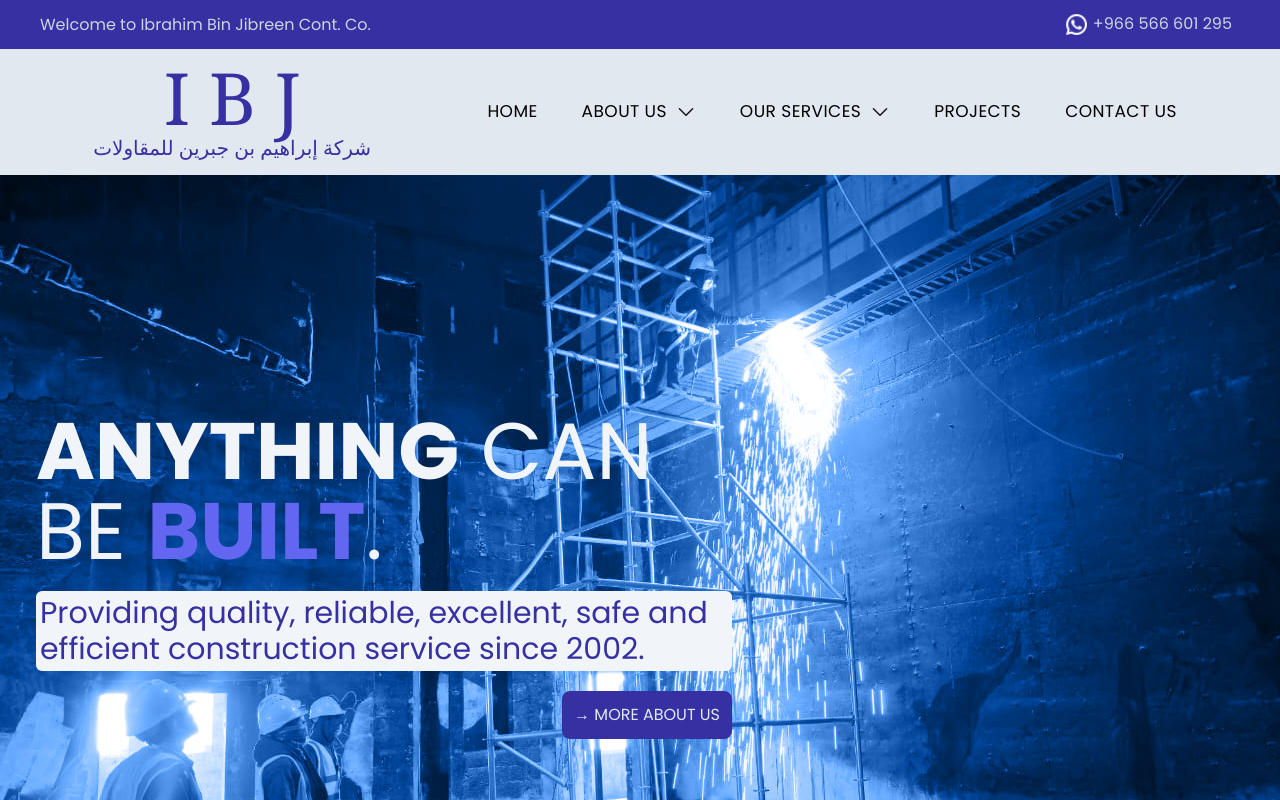
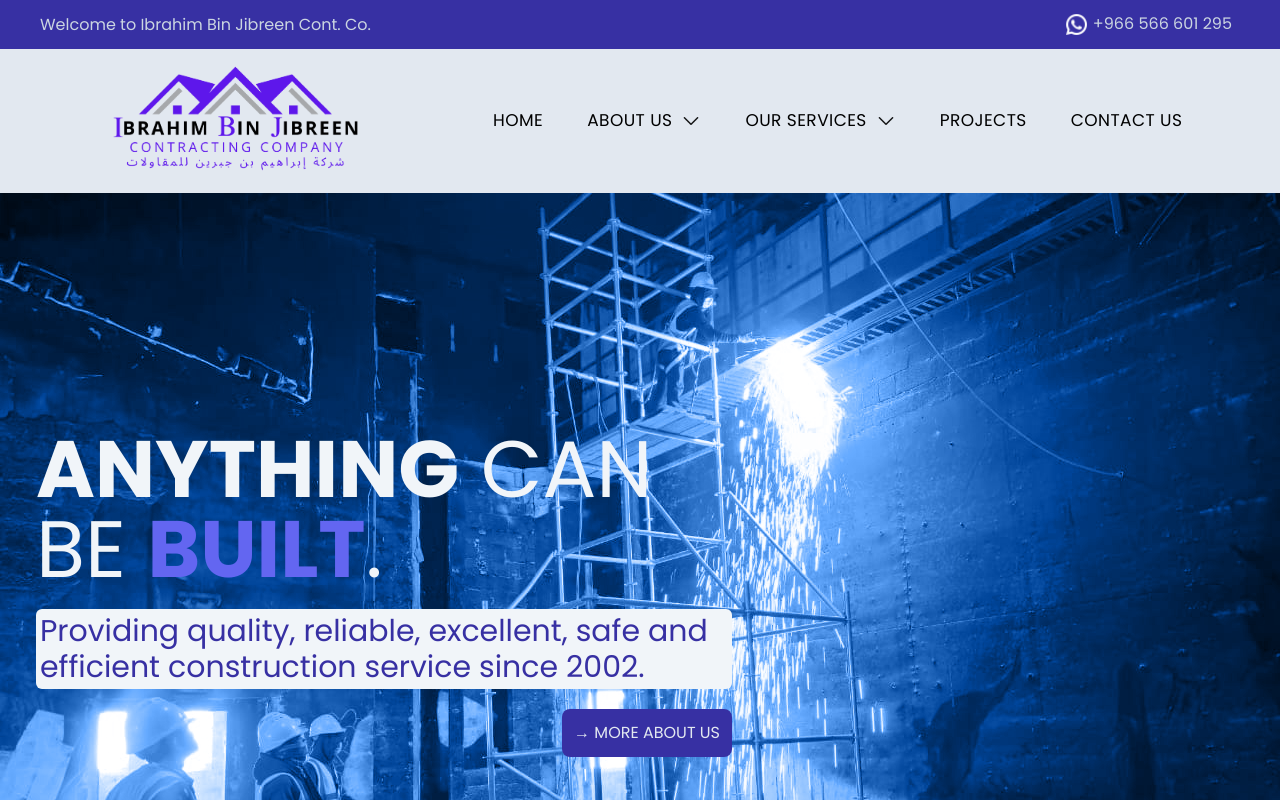
Before and after one commit to jeldrint/ibj-mep, a React (Vite) app: page / in a window 1280 px wide. Shown: the top 800 px of the page. Built offline with nearby package versions, Linux system fonts and the light colour scheme.

Commit message:
logo is changed

```diff
--- a/src/components/Nav.tsx
+++ b/src/components/Nav.tsx
@@ -1,5 +1,6 @@
 import { useRef } from "react";
 import icon1 from '../images/icon1.png'
+import ibjLogo from '../images/ibjLogo.png'
 import useInViewport from "../useInViewport";
 import NavItems from "./sub-components/NavItems";
 
@@ -10,7 +11,7 @@ const Nav = () : React.ReactElement => {
    return(
       <div ref={ref} className={`flex flex-col`} >
          {/* Top Nav */}
-         <div className={`${isInViewport ? 'animate-in spin-in-6 duration-500' : 'invisible'} flex bg-indigo-800 text-slate-300 items-center justify-center sm:justify-between text-[12px] sm:text-sm md:text-base py-1 px-4 md:px-6 lg:px-10`}>
+         <div className={`${isInViewport ? 'animate-in duration-1.5s spin-in-6 duration-500' : 'invisible'} flex items-center justify-center sm:justify-between bg-indigo-800 text-slate-300 text-[12px] sm:text-sm md:text-base py-1 px-4 md:px-6 lg:px-10`}>
             <span className="text-center block sm:hidden">Welcome to Ibrahim Bin Jibreen Contracting Co.</span>
             <span className="hidden sm:block">Welcome to Ibrahim Bin Jibreen Cont. Co.</span>
             <span className="hidden sm:flex duration-200 p-2 rounded-lg hover:bg-black gap-x-1 cursor-pointer">
@@ -22,8 +23,7 @@ const Nav = () : React.ReactElement => {
          <div className={`${isInViewport ? 'animate-in duration-1.5s delay-500 fade-in-5 slide-in-from-bottom-20' : 'invisible'} flex items-center justify-around py-3 px-4 md:px-6 lg:px-10`}>
             {/* IBJ Logo */}
             <a href='/' className="flex flex-col cursor-pointer font-serif text-center text-indigo-800">
-               <span className="text-4xl md:text-[41px] lg:text-7xl min-w-24 cursor-pointer">I B J</span>
-               <span className="lg:text-[20px]">شركة إبراهيم بن جبرين للمقاولات</span>
+               <img alt='IBJ logo' src={ibjLogo} width={'300px'} className=""/>
             </a>
 
             {/* Menu for large screens */}
--- a/src/components/sub-components/HomeLandingPage.tsx
+++ b/src/components/sub-components/HomeLandingPage.tsx
@@ -10,7 +10,7 @@ const HomeLandingPage = () : React.ReactElement => {
    const isInViewport:boolean = useInViewport(ref)
 
    return (
-      <section ref={ref} className={`${isInViewport ? 'animate-in duration-1.5s fade-in-5 slide-in-from-left-20' : 'invisible'} min-h-[100vh] flex items-center justify-start bg-cover bg-[20%_0%] w-full md:bg-[10%_30%] bg-blue-400 bg-blend-luminosity`} style={{backgroundImage: `url(${homeImg1})`, }}>
+      <section ref={ref} className={`${isInViewport ? 'visible' : 'visible'} min-h-[100vh] flex items-center justify-start bg-cover bg-[20%_0%] w-full md:bg-[10%_30%] bg-blue-400 bg-blend-luminosity`} style={{backgroundImage: `url(${homeImg1})`, }}>
          <div className={`p-9 h-full w-full md:w-[60%] flex flex-col gap-y-5 items-start justify-center`}>
             <span className='text-5xl sm:text-6xl lg:text-[80px] text-slate-100'><strong>ANYTHING</strong> CAN BE <strong className='text-indigo-500'>BUILT</strong>.</span>
             <span className='text-lg sm:text-2xl lg:text-3xl text-indigo-800 bg-slate-100 p-1 rounded-md'>Providing quality, reliable, excellent, safe and efficient construction service since 2002.</span>
```
Also changed, not shown: src/images/ibjLogo.png (added).
